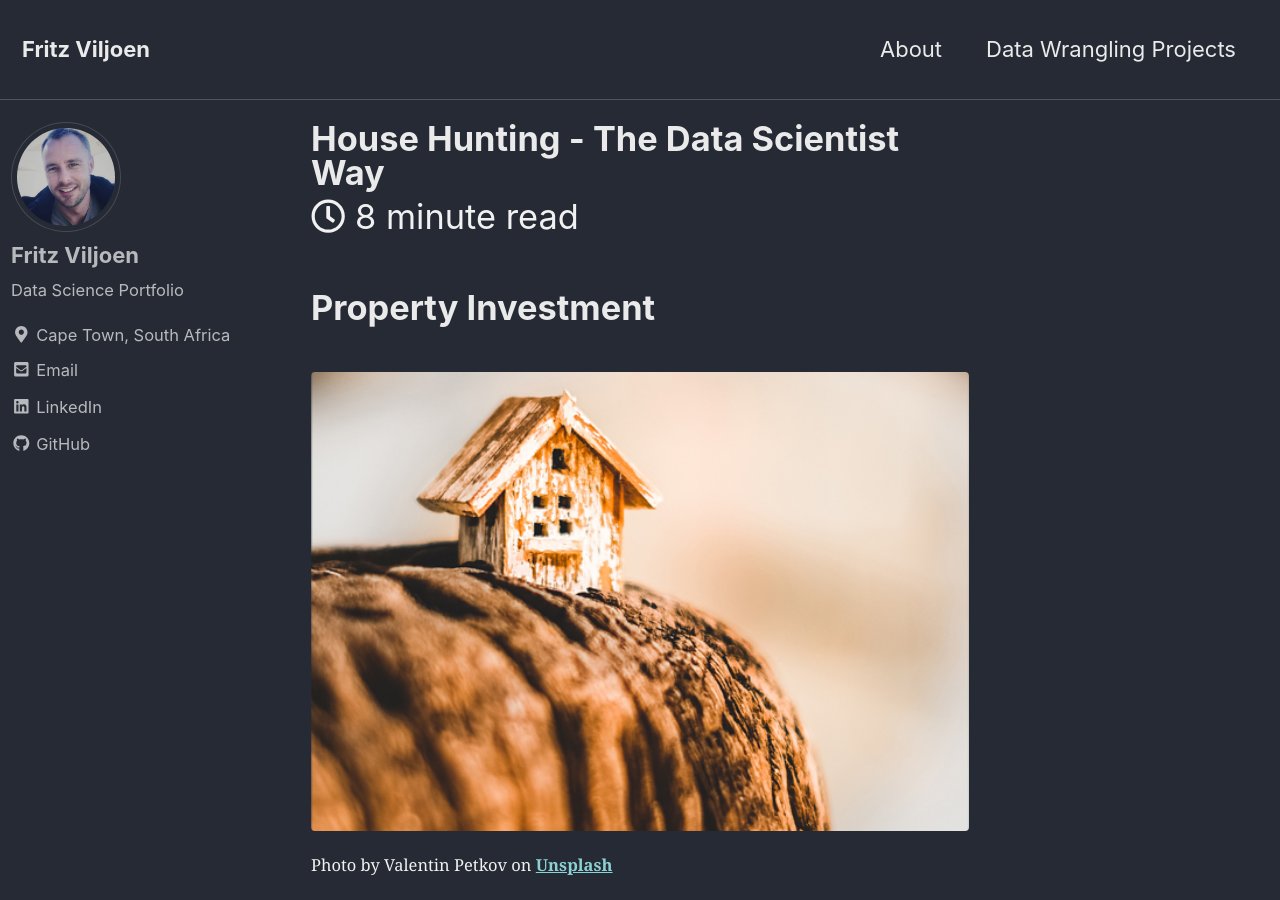
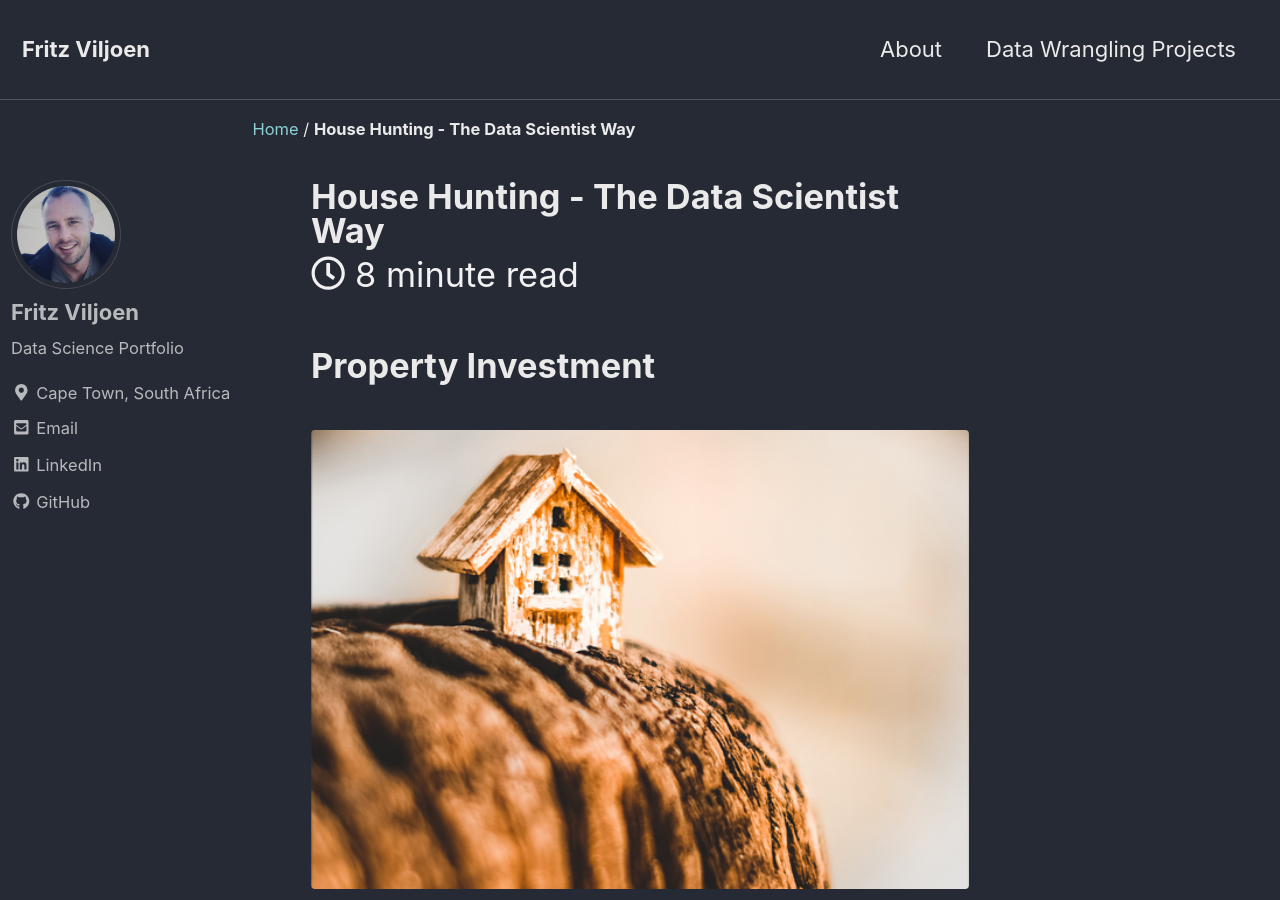
Before and after one commit to FritzViljoen/FritzViljoen.github.io, a Jekyll site: the page built from _posts/2019-06-15-cinderella-part-2.md, in a window 1280 px wide and 900 px high. Built offline with Jekyll 4.4.1, drawn with Linux system fonts in a browser that asks for light colours; nearby versions of some CDN libraries.

Commit message:
css update

```diff
--- a/_config.yml
+++ b/_config.yml
@@ -14,11 +14,11 @@ title_separator          : "-"
 name                     : "Fritz Viljoen"
 description              : "B Eng Mech"
 description              : "Data Science Portfolio"
-url                      : # the base hostname & protocol for your site e.g. "https://mmistakes.github.io"
+url                      : "https://fritzviljoen.github.io/" # the base hostname & protocol for your site e.g. "https://fritzviljoen.github.io/"
 baseurl                  : # the subpath of your site, e.g. "/blog"
-repository               : # GitHub username/repo-name e.g. "mmistakes/minimal-mistakes"
+repository               : "FritzViljoen/fritzviljoen.github.io" # GitHub username/repo-name e.g. "mmistakes/minimal-mistakes"
 teaser                   : # path of fallback teaser image, e.g. "/assets/images/500x300.png"
-# breadcrumbs            : false # true, false (default)
+breadcrumbs              : true # true, false (default)
 words_per_minute         : 200
 comments:
   provider               : # false (default), "disqus", "discourse", "facebook", "google-plus", "staticman", "staticman_v2" "custom"
@@ -145,8 +145,7 @@ exclude:
   - Rakefile
   - README
   - tmp
-  - /docs # ignore Minimal Mistakes /docs
-  - /test # ignore Minimal Mistakes /test
+
 keep_files:
   - .git
   - .svn
--- a/_sass/minimal-mistakes/_variables.scss
+++ b/_sass/minimal-mistakes/_variables.scss
@@ -6,7 +6,7 @@
    Typography
    ========================================================================== */
 
-$doc-font-size: 16 !default;
+$doc-font-size: 12 !default;
 
 /* paragraph indention */
 $paragraph-indent: false !default; // true, false (default)
```
